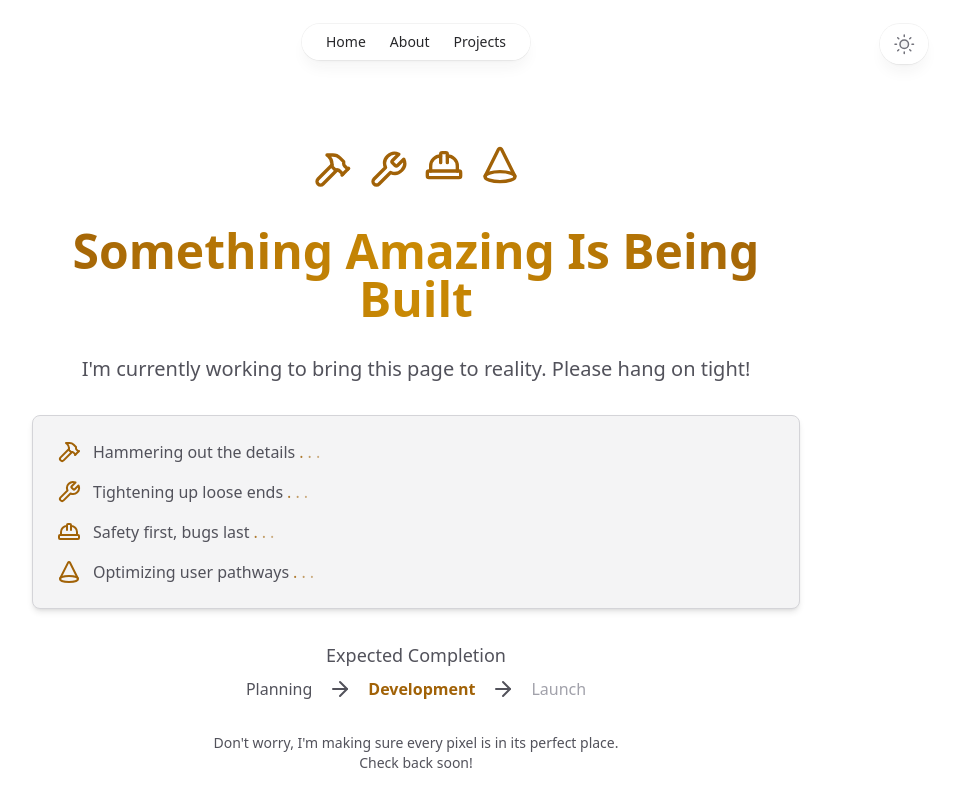
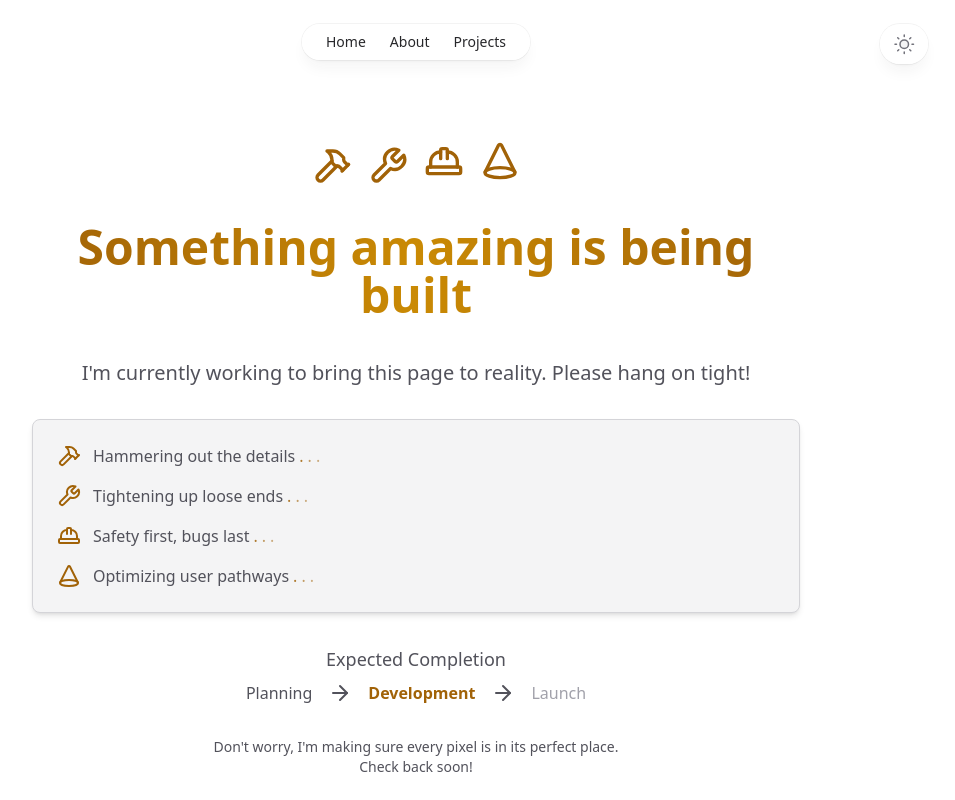
Before and after one commit to PabloGracia/with-pablo, a Next.js app: page /projects/with-pablo in a window 1280 px wide. Shown: the top 800 px of the page, without its empty margins (224-1179 px from the left). Built offline with nearby package versions, Linux system fonts and the light colour scheme.

Commit message:
Small fixes

```diff
--- a/app/page.tsx
+++ b/app/page.tsx
@@ -154,7 +154,7 @@ export default async function Home() {
       <Container className="mt-9">
         <div className="flex flex-col max-w-2xl gap-y-6">
           <h1 className="text-4xl font-bold tracking-tight text-zinc-800 dark:text-zinc-100">
-            Web developer, Product Manager, and 3D printing enthusiast.
+            Web developer, Product Manager, and 3D printing aficionado.
           </h1>
           <p className="text-base text-zinc-600 dark:text-zinc-400">
             I&apos;m Pablo, a <span>Product Engineer</span> based in Valencia,
--- a/components/UnderConstruction.tsx
+++ b/components/UnderConstruction.tsx
@@ -29,8 +29,8 @@ export function UnderConstruction() {
         </div>
 
         {/* Main Heading */}
-        <h1 className="text-5xl font-bold mb-4 bg-gradient-to-r from-yellow-700 via-yellow-600 to-yellow-700  dark:from-yellow-400 dark:via-yellow-300 dark:to-yellow-400 text-transparent bg-clip-text">
-          Something Amazing Is Being Built
+        <h1 className="text-5xl font-bold pb-2 bg-gradient-to-r from-yellow-700 via-yellow-600 to-yellow-700  dark:from-yellow-400 dark:via-yellow-300 dark:to-yellow-400 text-transparent bg-clip-text">
+          Something amazing is being built
         </h1>
 
         {/* Subheading */}
```
